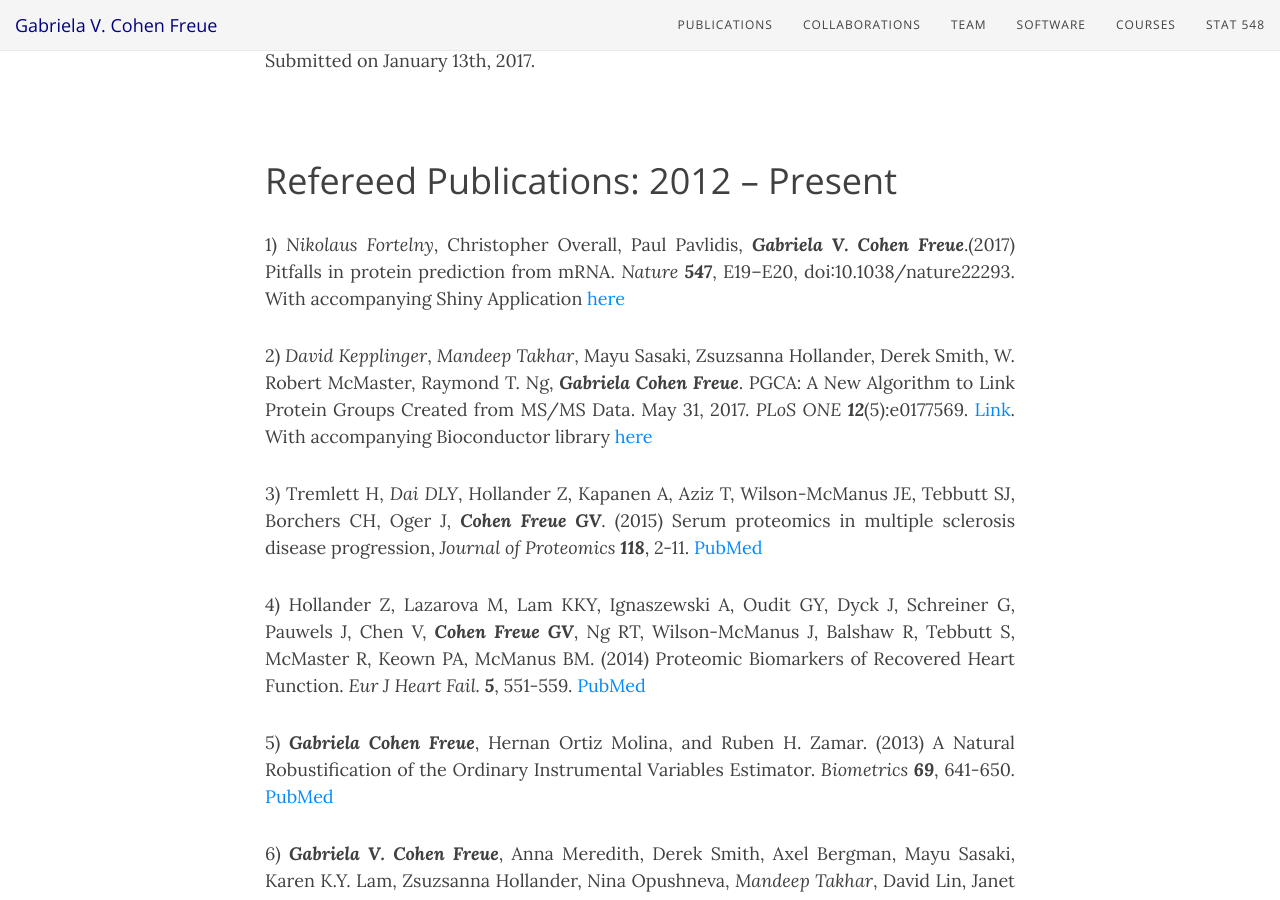
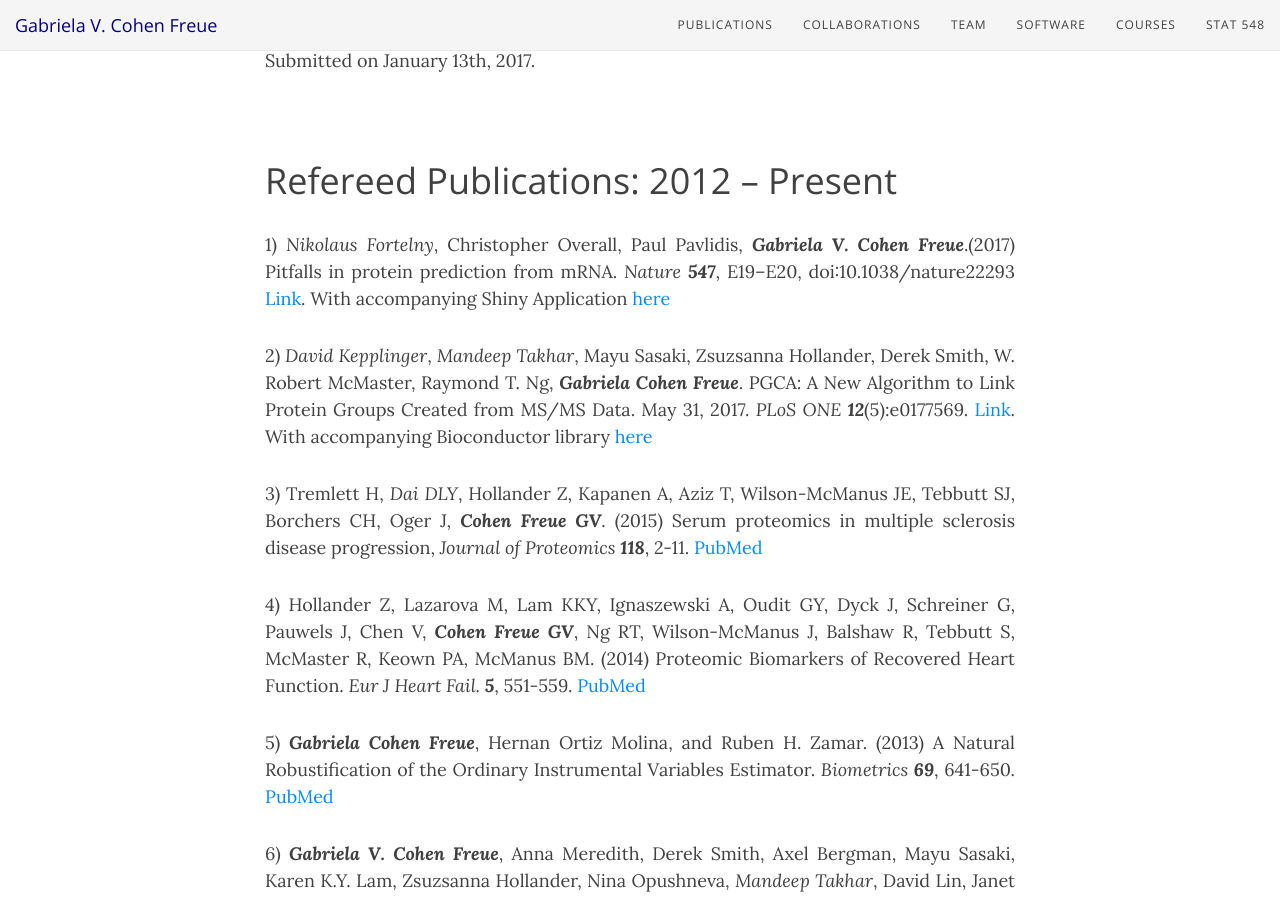
Before and after one commit to gcohenfr/gcohenfr.github.io, a Jekyll site: the page built from pub.md, in a window 1280 px wide and 900 px high, scrolled down 872 px. Built offline with Jekyll 4.4.1, drawn with Linux system fonts in a browser that asks for light colours; nearby versions of some CDN libraries.

Commit message:
link to article

```diff
--- a/pub.md
+++ b/pub.md
@@ -17,7 +17,7 @@
 <br>
 # Refereed Publications: 2012 -- Present
 
-1) *Nikolaus Fortelny*, Christopher Overall, Paul Pavlidis, ***Gabriela V. Cohen Freue***.(2017) Pitfalls in protein prediction from mRNA. *Nature* ***547***, E19–E20, doi:10.1038/nature22293. With accompanying Shiny Application [here](https://dakep.shinyapps.io/central-dogma/)
+1) *Nikolaus Fortelny*, Christopher Overall, Paul Pavlidis, ***Gabriela V. Cohen Freue***.(2017) Pitfalls in protein prediction from mRNA. *Nature* ***547***, E19–E20, doi:10.1038/nature22293 [Link](http://rdcu.be/uvBy). With accompanying Shiny Application [here](https://dakep.shinyapps.io/central-dogma/)
 
 2) *David Kepplinger*, *Mandeep Takhar*, Mayu Sasaki, Zsuzsanna Hollander, Derek Smith, W. Robert McMaster, Raymond T. Ng, ***Gabriela Cohen Freue***. PGCA: A New Algorithm to Link Protein Groups Created from MS/MS Data. May 31, 2017. *PLoS ONE* ***12***(5):e0177569. [Link](https://doi.org/10.1371/journal.pone.0177569). With accompanying Bioconductor library [here](https://bioconductor.org/packages/release/bioc/html/pgca.html)
 
```
